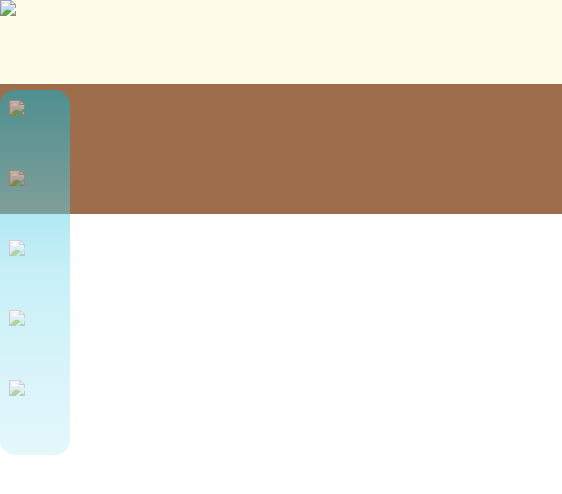
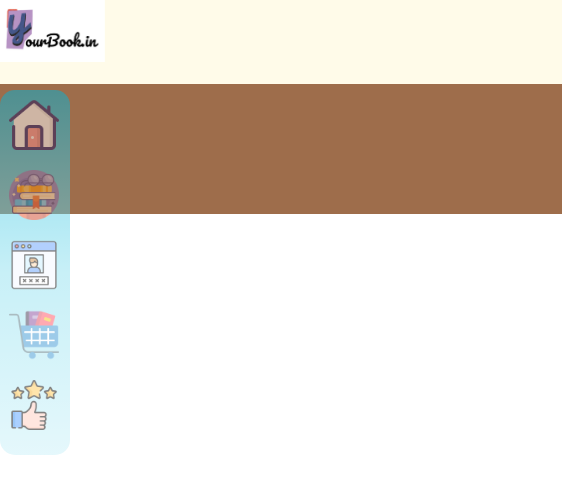
Before and after one commit to itsYashASeeker/yourbookin, a plain HTML site: page book.html in a window 1280 px wide. Shown: the full height of the page, 0-562 px from the left. Drawn offline with Linux system fonts and the light colour scheme; files that its build step writes are made by us from their sources; files whose address does not match are found by name.

Commit message:
Update book.html
updated image path

```diff
--- a/book.html
+++ b/book.html
@@ -14,7 +14,7 @@
         <div class="mid">
             <!-- logo -->
             <a href="index.html">
-                <img class="yourbook" src="img/YourBookin.png">
+                <img class="yourbook" src="YourBookin.png">
             </a>
             <p>Buy Books Here!</p>
         </div>
@@ -35,14 +35,14 @@
         <!-- mainbar -->
         <div class="top-bar">
             <a href="index.html">
-                <img class="home" src="img/001-home.png">
+                <img class="home" src="001-home.png">
             </a>
             <a href="book.html">
-                <img class="buy" src="img/002-buy-book.png">
+                <img class="buy" src="002-buy-book.png">
             </a>
-            <img class="sign-in" src="img/003-sign-in.png">
-            <img class="cart" src="img/004-shopping-cart.png">
-            <img class="rating" src="img/005-rating.png">
+            <img class="sign-in" src="003-sign-in.png">
+            <img class="cart" src="004-shopping-cart.png">
+            <img class="rating" src="005-rating.png">
         </div>
     </div>
 </body>
```
